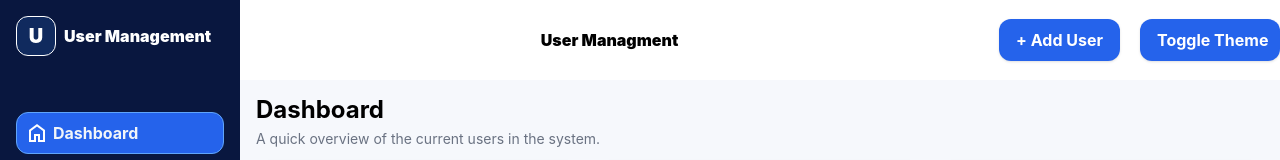
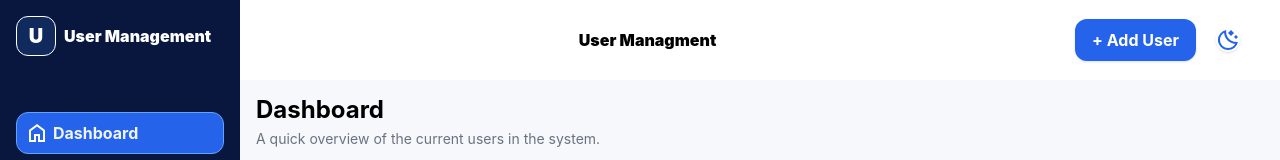
Before and after one commit to Amirparsa-g/React-Users-Panel, a React (Vite) app: page / in a window 1280 px wide. Shown: the top 160 px of the page. Built offline with nearby package versions, Linux system fonts and the light colour scheme; no server answers.

Commit message:
feat : added svg and group hover text for the theme toggle button

```diff
--- a/src/components/ThemeToggleButton.tsx
+++ b/src/components/ThemeToggleButton.tsx
@@ -9,10 +9,43 @@ const ThemeToggleButton = () => {
   return (
     <Buttons
       comp="button"
-      buttonType="primary"
+      buttonType="neutral"
+      more="border-none w-fit p-0 mr-10"
       onClick={() => setIsDark(!isDark)}
     >
-      Toggle Theme
+      {!isDark && (
+        <div className="relative group ">
+          <svg
+            xmlns="http://www.w3.org/2000/svg"
+            height="24px"
+            viewBox="0 -960 960 960"
+            width="24px"
+            className="fill-primary cursor-pointer"
+          >
+            <path d="M600-640 480-760l120-120 120 120-120 120Zm200 120-80-80 80-80 80 80-80 80ZM483-80q-84 0-157.5-32t-128-86.5Q143-253 111-326.5T79-484q0-146 93-257.5T409-880q-18 99 11 193.5T520-521q71 71 165.5 100T879-410q-26 144-138 237T483-80Zm0-80q88 0 163-44t118-121q-86-8-163-43.5T463-465q-61-61-97-138t-43-163q-77 43-120.5 118.5T159-484q0 135 94.5 229.5T483-160Zm-20-305Z" />
+          </svg>
+
+          <div className="absolute top-full mt-2 left-1/2 -translate-x-1/2 hidden group-hover:block bg-surface-elevated-darkMode text-text-primary-darkMode text-xs px-2.5 py-1.5 rounded shadow-lg whitespace-nowrap z-50">
+            set darkmode
+          </div>
+        </div>
+      )}
+      {isDark && (
+        <div className="relative group ">
+          <svg
+            xmlns="http://www.w3.org/2000/svg"
+            height="24px"
+            viewBox="0 -960 960 960"
+            width="24px"
+            className="fill-yellow-600"
+          >
+            <path d="M480-28 346-160H160v-186L28-480l132-134v-186h186l134-132 134 132h186v186l132 134-132 134v186H614L480-28Zm141.5-310.5Q680-397 680-480t-58.5-141.5Q563-680 480-680t-141.5 58.5Q280-563 280-480t58.5 141.5Q397-280 480-280t141.5-58.5ZM480-480Zm0 340 100-100h140v-140l100-100-100-100v-140H580L480-820 380-720H240v140L140-480l100 100v140h140l100 100Zm0-340Z" />
+          </svg>
+          <div className="absolute top-full mt-2 left-1/2 -translate-x-1/2 hidden group-hover:block bg-surface-elevated-darkMode text-text-primary-darkMode text-xs px-2.5 py-1.5 rounded shadow-lg whitespace-nowrap z-50">
+            set lightmode
+          </div>
+        </div>
+      )}
     </Buttons>
   );
 };
```
Also changed, not shown: src/assets/moon.svg (added), src/assets/sun.svg (added).
